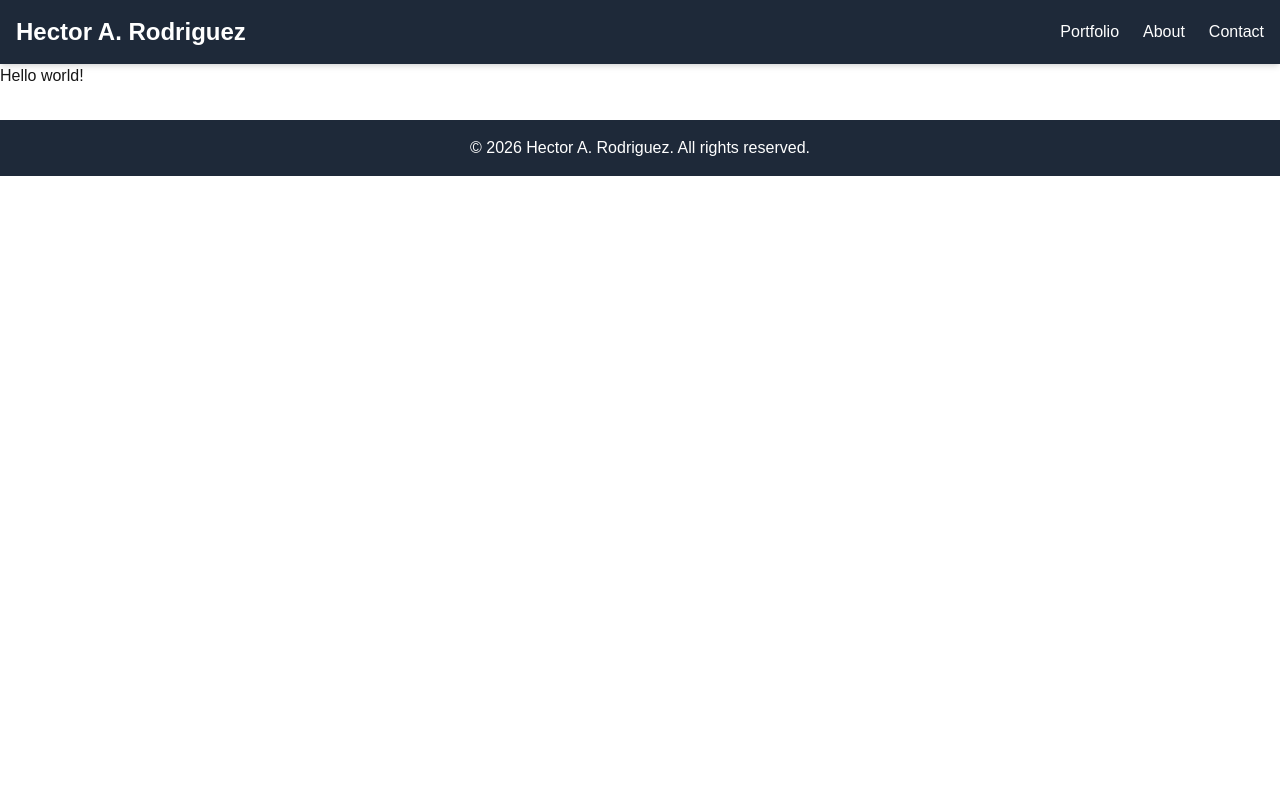
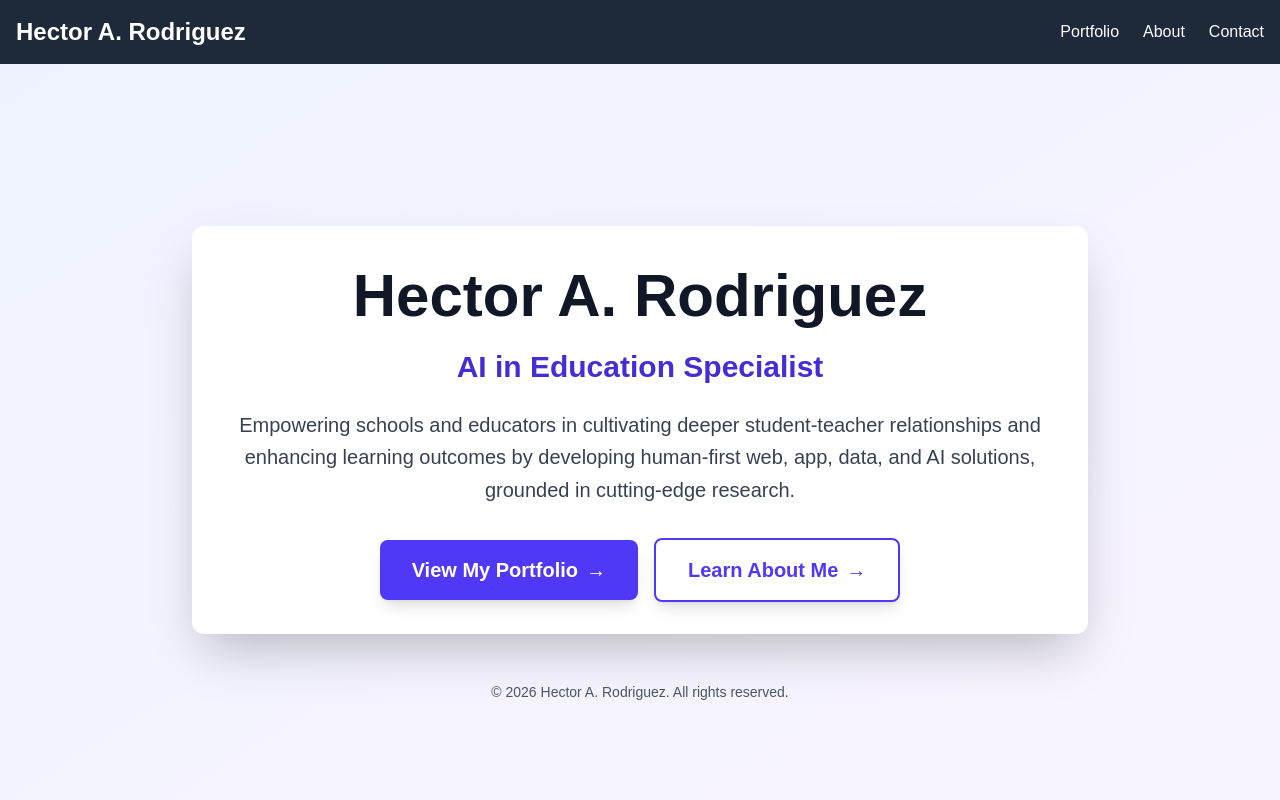
Before and after one commit to mr-hec24/portfolio-nextjs, a Next.js app: page / in a window 1280 px wide. Shown: the top 800 px of the page. Built offline with nearby package versions, Linux system fonts and the light colour scheme.

Commit message:
Added landing page

```diff
--- a/src/app/page.tsx
+++ b/src/app/page.tsx
@@ -1,10 +1,60 @@
+// src/app/page.tsx
 
-export default function Home() {
-    return (
-        <div>
-            <main className="flex flex-col gap-[32px] row-start-2 items-center sm:items-start">
-                Hello world!
-            </main>
-       </div>
-    );
+import React from 'react';
+import Link from 'next/link';
+import Image from 'next/image'; // For your headshot, if you want one on the landing page
+
+export default function HomePage() {
+  return (
+    <div className="min-h-screen flex flex-col justify-center items-center bg-gradient-to-br from-indigo-50 to-purple-50 text-gray-800 p-4">
+      <main className="max-w-4xl text-center p-8 bg-white rounded-xl shadow-2xl space-y-8 animate-fade-in">
+        {/* Optional: Your Professional Headshot */}
+        {/* If you want your headshot here, uncomment and replace src */}
+        {/*
+        <Image
+          src="https://placehold.co/150x150/E0E0E0/000000?text=Your+Photo" // Replace with your image path
+          alt="Hector A. Rodriguez"
+          width={150}
+          height={150}
+          className="rounded-full shadow-lg border-4 border-indigo-300 mx-auto mb-4"
+        />
+        */}
+
+        <h1 className="text-5xl md:text-6xl font-extrabold leading-tight text-gray-900 mb-4">
+          Hector A. Rodriguez
+        </h1>
+
+        <p className="text-2xl md:text-3xl font-semibold text-indigo-700 mb-6">
+          AI in Education Specialist
+        </p>
+
+        <p className="text-lg md:text-xl text-gray-700 leading-relaxed mb-8">
+          Empowering schools and educators in cultivating deeper student-teacher relationships and enhancing learning outcomes by developing human-first web, app, data, and AI solutions, grounded in cutting-edge research.
+        </p>
+
+        <div className="flex flex-col sm:flex-row justify-center items-center gap-4">
+          <Link
+            href="/portfolio"
+            className="w-full sm:w-auto px-8 py-4 bg-indigo-600 text-white text-xl font-semibold rounded-lg shadow-lg hover:bg-indigo-700 transform hover:scale-105 transition-all duration-300 flex items-center justify-center space-x-2"
+          >
+            <span>View My Portfolio</span>
+            <span aria-hidden="true">&rarr;</span>
+          </Link>
+
+          <Link
+            href="/about"
+            className="w-full sm:w-auto px-8 py-4 bg-white text-indigo-600 text-xl font-semibold rounded-lg shadow-lg hover:bg-gray-50 transform hover:scale-105 transition-all duration-300 border-2 border-indigo-600 flex items-center justify-center space-x-2"
+          >
+            <span>Learn About Me</span>
+            <span aria-hidden="true">&rarr;</span>
+          </Link>
+        </div>
+      </main>
+
+      {/* Basic footer for the landing page */}
+      <footer className="mt-12 text-gray-600 text-sm">
+        &copy; {new Date().getFullYear()} Hector A. Rodriguez. All rights reserved.
+      </footer>
+    </div>
+  );
 }
```
